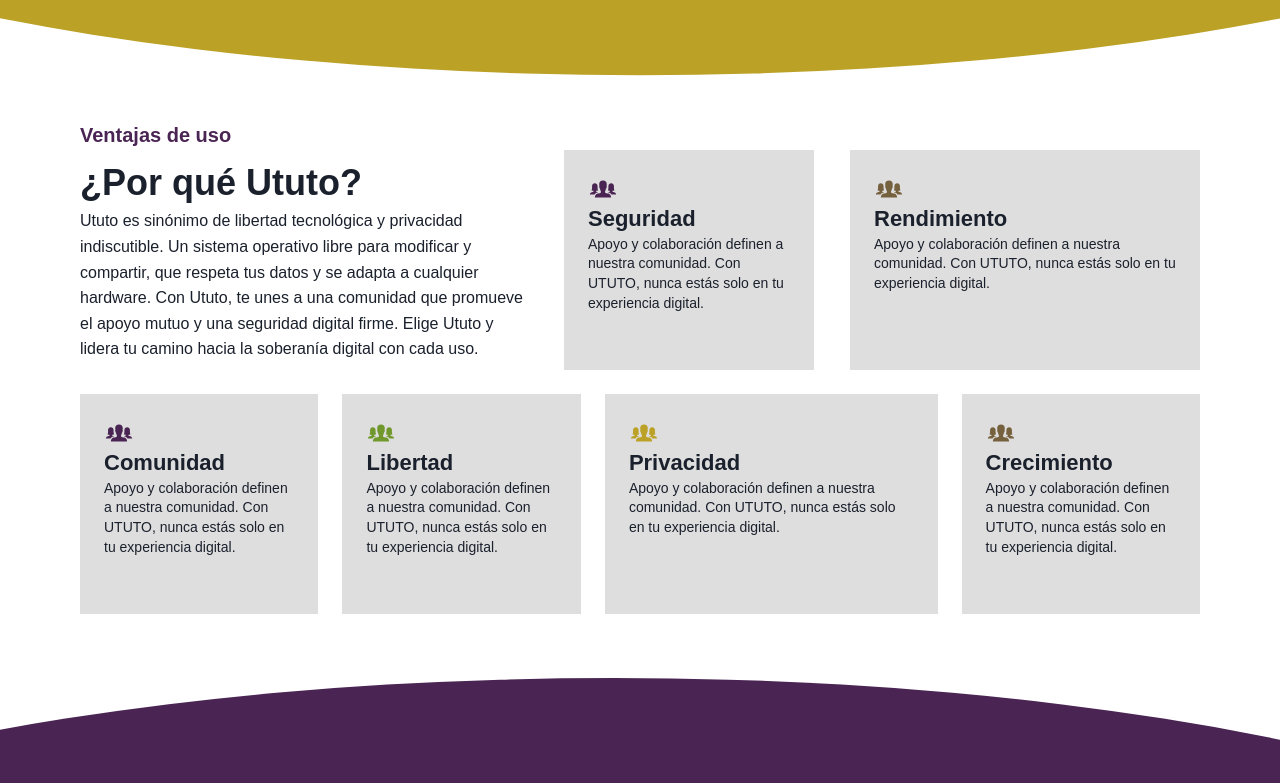
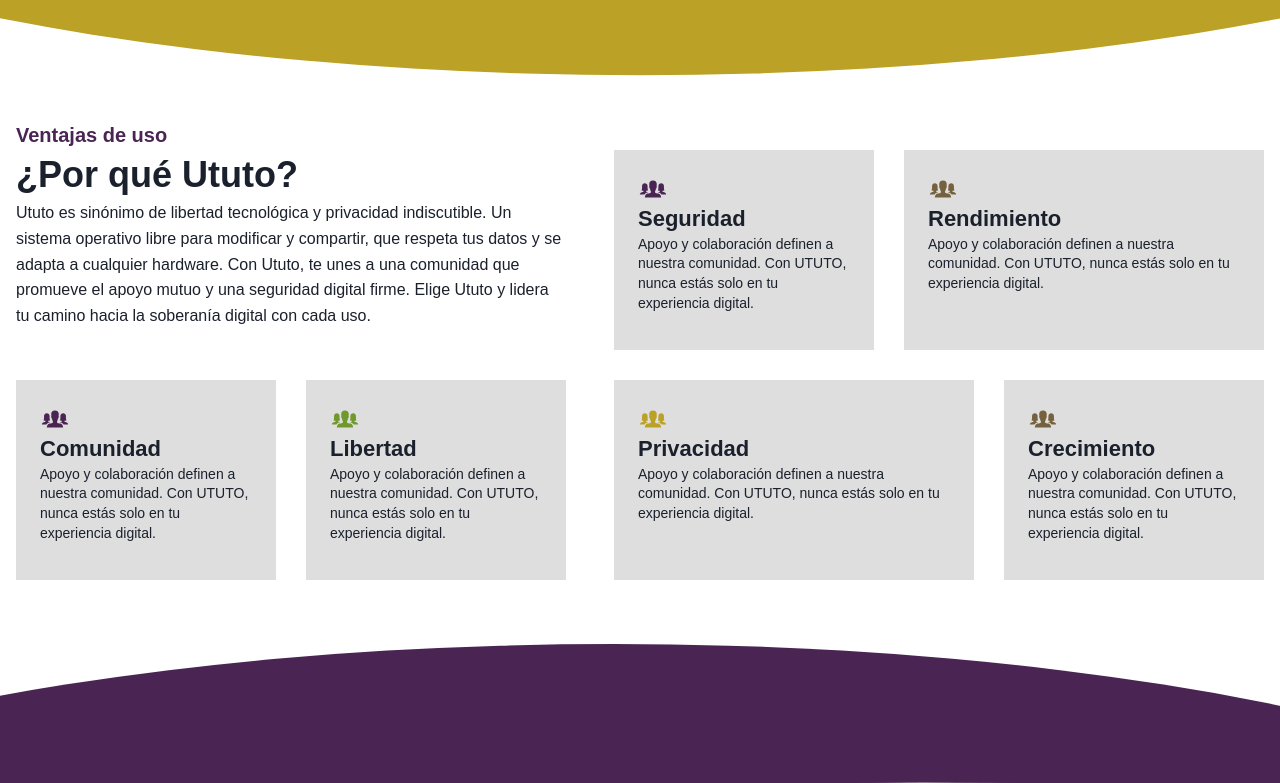
Before and after one commit to ututolinux/sitioWeb, a React (Vite) app: page / in a window 1280 px wide. Shown: the part 520-1303 px from the top of the page. Built offline with nearby package versions, Linux system fonts and the light colour scheme.

Commit message:
info layout correction in desktop view

```diff
--- a/src/components/Home/Info/Info.jsx
+++ b/src/components/Home/Info/Info.jsx
@@ -4,10 +4,15 @@ import React from 'react'
 
 export default function Info() {
   return (
-    <Container maxW='6xl'>
+    <Container maxW='7xl' display={'flex'} flexDir={'column'}>
+
       <Text fontSize={'20px'} color={'#4A2554'} fontWeight={900}>Ventajas de uso</Text>
-      <Flex align={'center'} gap={6} mb={6} justify={'space-between'} direction={['column', 'row']}>
-        <Box width={'40%'}>
+
+      <Flex direction={'row'} justifyContent={'space-between'} >
+
+        <Flex gap={'30px'} direction={['column']} w={[, '550px']}>
+
+          <Box h={'200px'}>
             <Text fontSize={'36px'} fontWeight={900} lineHeight={'50.4px'}>¿Por qué Ututo?</Text>
             <Text fontSize={'16px'} lineHeight={'25.6px'} fontWeight={400}>
               Ututo es sinónimo de libertad tecnológica y privacidad indiscutible.
@@ -17,7 +22,43 @@ export default function Info() {
             </Text>
           </Box>
 
-        <Flex width={'250px'} h={'220px'} bg={'#DEDEDE'} direction={'column'} p={6}>
+          <Flex justifyContent={'space-between'} >
+
+            <Flex w={'260px'} h={'200px'} bg={'#DEDEDE'} direction={'column'} p={6}>
+
+              <IoIosPeople color='#4A2554' size={'30px'} />
+              <Text fontSize={'22px'} fontWeight={600} lineHeight={'30.8px'}>
+                Comunidad
+              </Text>
+              <Text fontSize={'14px'} fontWeight={400} lineHeight={'19.6px'}>
+                Apoyo y colaboración definen a nuestra comunidad. Con UTUTO, nunca estás solo en tu experiencia digital.
+              </Text>
+
+            </Flex>
+
+            <Flex w={'260px'} h={'200px'} bg={'#DEDEDE'} direction={'column'} p={6}>
+
+              <IoIosPeople color='#70982D' size={'30px'} />
+              <Text fontSize={'22px'} fontWeight={600} lineHeight={'30.8px'}>
+                Libertad
+              </Text>
+              <Text fontSize={'14px'} fontWeight={400} lineHeight={'19.6px'}>
+                Apoyo y colaboración definen a nuestra comunidad. Con UTUTO, nunca estás solo en tu experiencia digital.
+              </Text>
+
+            </Flex>
+
+          </Flex>
+
+        </Flex>
+
+        <Flex direction={'column'} justifyContent={'space-between'}  w={[, '650px']}>
+
+
+          <Flex justifyContent={'space-between'}>
+
+            <Flex w={'260px'} h={'200px'} bg={'#DEDEDE'} direction={'column'} p={6}>
+
               <IoIosPeople color='#4A2554' size={'30px'} />
               <Text fontSize={'22px'} fontWeight={600} lineHeight={'30.8px'}>
                 Seguridad
@@ -25,9 +66,11 @@ export default function Info() {
               <Text fontSize={'14px'} fontWeight={400} lineHeight={'19.6px'}>
                 Apoyo y colaboración definen a nuestra comunidad. Con UTUTO, nunca estás solo en tu experiencia digital.
               </Text>
+
             </Flex>
 
-        <Flex width={'350px'} h={'220px'} bg={'#DEDEDE'} direction={'column'} p={6}>
+            <Flex w={'360px'} h={'200px'} bg={'#DEDEDE'} direction={'column'} p={6}>
+
               <IoIosPeople color='#76613E' size={'30px'} />
               <Text fontSize={'22px'} fontWeight={600} lineHeight={'30.8px'}>
                 Rendimiento
@@ -35,32 +78,15 @@ export default function Info() {
               <Text fontSize={'14px'} fontWeight={400} lineHeight={'19.6px'}>
                 Apoyo y colaboración definen a nuestra comunidad. Con UTUTO, nunca estás solo en tu experiencia digital.
               </Text>
+
             </Flex>
 
           </Flex>
 
-      <Flex gap={6} justify={'space-between'} direction={['column', 'row']}>
-        <Flex width={'250px'} h={'220px'} bg={'#DEDEDE'} direction={'column'} p={6}>
-          <IoIosPeople color='#4A2554' size={'30px'} />
-          <Text fontSize={'22px'} fontWeight={600} lineHeight={'30.8px'}>
-            Comunidad
-          </Text>
-          <Text fontSize={'14px'} fontWeight={400} lineHeight={'19.6px'}>
-            Apoyo y colaboración definen a nuestra comunidad. Con UTUTO, nunca estás solo en tu experiencia digital.
-          </Text>
-        </Flex>
+          <Flex gap={'30px'} direction={['column', 'row']} justifyContent={'space-between'}>
 
-        <Flex width={'250px'} h={'220px'} bg={'#DEDEDE'} direction={'column'} p={6}>
-          <IoIosPeople color='#70982D' size={'30px'} />
-          <Text fontSize={'22px'} fontWeight={600} lineHeight={'30.8px'}>
-            Libertad
-          </Text>
-          <Text fontSize={'14px'} fontWeight={400} lineHeight={'19.6px'}>
-            Apoyo y colaboración definen a nuestra comunidad. Con UTUTO, nunca estás solo en tu experiencia digital.
-          </Text>
-        </Flex>
+            <Flex w={'360px'} h={'200px'} bg={'#DEDEDE'} direction={'column'} p={6}>
 
-        <Flex width={'350px'} h={'220px'} bg={'#DEDEDE'} direction={'column'} p={6}>
               <IoIosPeople color='#BBA126' size={'30px'} />
               <Text fontSize={'22px'} fontWeight={600} lineHeight={'30.8px'}>
                 Privacidad
@@ -68,9 +94,11 @@ export default function Info() {
               <Text fontSize={'14px'} fontWeight={400} lineHeight={'19.6px'}>
                 Apoyo y colaboración definen a nuestra comunidad. Con UTUTO, nunca estás solo en tu experiencia digital.
               </Text>
+
             </Flex>
 
-        <Flex width={'250px'} h={'220px'} bg={'#DEDEDE'} direction={'column'} p={6}>
+            <Flex w={'260px'} h={'200px'} bg={'#DEDEDE'} direction={'column'} p={6}>
+
               <IoIosPeople color='#76613E' size={'30px'} />
               <Text fontSize={'22px'} fontWeight={600} lineHeight={'30.8px'}>
                 Crecimiento
@@ -78,6 +106,11 @@ export default function Info() {
               <Text fontSize={'14px'} fontWeight={400} lineHeight={'19.6px'}>
                 Apoyo y colaboración definen a nuestra comunidad. Con UTUTO, nunca estás solo en tu experiencia digital.
               </Text>
+
+            </Flex>
+
+          </Flex>
+
         </Flex>
 
       </Flex>
```
Lines whose indentation alone changed are shown as unchanged.
